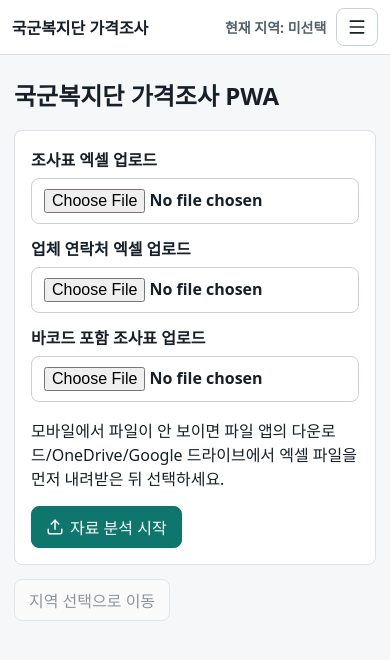
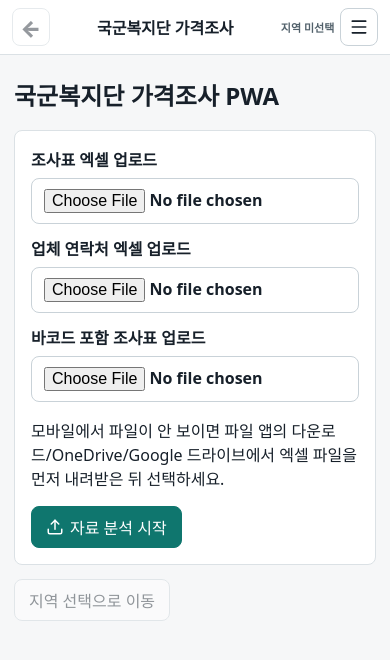
Before and after one commit to predict59/priceresearchsupporter, a React (Vite) app: page / in a window 390 px wide. Shown: the top 660 px of the page. Built offline with nearby package versions, Linux system fonts and the light colour scheme.

Commit message:
Fix item save feedback and app header navigation

```diff
--- a/src/App.tsx
+++ b/src/App.tsx
@@ -173,11 +173,12 @@ function App() {
     if (missing.length) {
       const label = next.normalDisplay === "X" ? "정상진열 X 품목" : next.normalDisplay === "O" ? "정상진열 품목" : "정상진열 여부가 선택되지 않아 기본 사진 기준";
       const ok = confirm(`사진이 부족합니다.\n\n${label}은 아래 사진이 필요합니다.\n- ${missing.join("\n- ")}\n\n그래도 저장하시겠습니까?`);
-      if (!ok) return;
+      if (!ok) return false;
     }
     const saved: SurveyItem = { ...next, status: "완료", updatedAt: now() };
     await putItem(saved);
     await refresh(saved.region);
+    return true;
   }
 
   async function doExportExcel(region = currentRegion) {
@@ -213,13 +214,25 @@ function App() {
   }
 
   const regionSummary = (region: string) => summarize(items.filter((item) => item.region === region), region === currentRegion ? photos : []);
+  const canGoBack = view !== "upload" && !(view === "regions" && regions.length > 0);
+  const goBack = () => {
+    setMenuOpen(false);
+    if (view === "workspace") setView("regions");
+    else if (view === "store") setView("workspace");
+    else if (view === "items") setView("store");
+    else if (view === "item") setView("items");
+    else if (view === "validation") setView(currentRegion ? "workspace" : "regions");
+    else if (view === "backup") setView(regions.length ? "regions" : "upload");
+    else if (view === "regions") setView("upload");
+  };
 
   return (
     <div className="app">
       <header className={`topbar ${menuOpen ? "menu-open" : ""}`}>
         <div className="top-main">
+          <button className="top-back icon-button" onClick={goBack} disabled={!canGoBack} aria-label="뒤로가기">←</button>
           <button className="brand" onClick={() => setView(regions.length ? "regions" : "upload")}>국군복지단 가격조사</button>
-          <span className="current">현재 지역: {currentRegion ?? "미선택"}</span>
+          <span className="current">{currentRegion ? `현재 지역: ${currentRegion}` : "지역 미선택"}</span>
           <button className="top-toggle icon-button" onClick={() => setMenuOpen((value) => !value)} aria-expanded={menuOpen} aria-label="메뉴 열기">
             <Menu size={20} />
           </button>
@@ -321,7 +334,6 @@ function App() {
 
       {view === "store" && selectedStore && (
         <main className="page narrow">
-          <button onClick={() => setView("workspace")}>← 작업공간</button>
           <section className="panel">
             <h1>{selectedStore.storeName}</h1>
             <p>{selectedStore.storeAddress}</p>
@@ -337,7 +349,6 @@ function App() {
 
       {view === "items" && selectedStore && (
         <main className="page">
-          <button onClick={() => setView("store")}>← 업체사진</button>
           <h1>{selectedStore.storeName}</h1>
           <div className="sticky-search item-search">
             <SearchBox value={query} onChange={setQuery} placeholder="품목명 / 바코드 / 순번 검색" />
@@ -366,12 +377,11 @@ function App() {
       )}
 
       {view === "item" && selectedItem && (
-        <ItemEditor item={selectedItem} photos={photos.filter((photo) => photo.storeId === selectedItem.storeId)} storeItems={storeItems} onBack={() => setView("items")} onMove={(id) => setSelectedItemId(id)} onPhoto={saveItemPhoto} onDeletePhoto={removeItemPhoto} onSave={saveItem} />
+        <ItemEditor item={selectedItem} photos={photos.filter((photo) => photo.storeId === selectedItem.storeId)} onPhoto={saveItemPhoto} onDeletePhoto={removeItemPhoto} onSave={saveItem} />
       )}
 
       {view === "validation" && (
         <main className="page">
-          <button onClick={() => setView("workspace")}>← 작업공간</button>
           <h1>검증</h1>
           <Validation title="미완료 품목" items={regionItems.filter((item) => item.status !== "완료")} open={(id) => { setSelectedItemId(id); setView("item"); }} />
           <Validation title="사진누락 품목" items={regionItems.filter((item) => requiredPhotoLabels(item, photos.filter((photo) => photo.storeId === item.storeId)).length > 0)} open={(id) => { setSelectedItemId(id); setView("item"); }} />
@@ -533,9 +543,11 @@ function PhotoInput({ id, label, onFile }: { id?: string; label: string; onFile:
   );
 }
 
-function ItemEditor({ item, photos, onBack, onPhoto, onDeletePhoto, onSave }: { item: SurveyItem; photos: SurveyPhoto[]; storeItems: SurveyItem[]; onBack: () => void; onMove: (id: string) => void; onPhoto: (item: SurveyItem, type: PhotoType, file: File) => Promise<void>; onDeletePhoto: (photo: SurveyPhoto) => Promise<void>; onSave: (item: SurveyItem) => void }) {
+function ItemEditor({ item, photos, onPhoto, onDeletePhoto, onSave }: { item: SurveyItem; photos: SurveyPhoto[]; onPhoto: (item: SurveyItem, type: PhotoType, file: File) => Promise<void>; onDeletePhoto: (photo: SurveyPhoto) => Promise<void>; onSave: (item: SurveyItem) => Promise<boolean> }) {
   const [draft, setDraft] = useState(item);
   const [photoMessage, setPhotoMessage] = useState("");
+  const [saveMessage, setSaveMessage] = useState("");
+  const [isSaving, setIsSaving] = useState(false);
   useEffect(() => setDraft(item), [item.id]);
   const update = (patch: Partial<SurveyItem>) => setDraft((old) => ({ ...old, ...patch, status: old.status === "미조사" ? "조사중" : old.status }));
   const missing = requiredPhotoLabels(draft, photos);
@@ -552,14 +564,34 @@ function ItemEditor({ item, photos, onBack, onPhoto, onDeletePhoto, onSave }: {
     await onPhoto(draft, type, file);
     setPhotoMessage(`${label} 업로드 완료`);
   };
-  return <main className="page item-page"><section className="item-hero compact-hero"><button onClick={onBack}>← 이전</button><div><h1>{draft.itemNo} {draft.productName}</h1><Badge text={draft.status} /></div></section>
+  const handleSave = async () => {
+    setIsSaving(true);
+    setSaveMessage("저장 중...");
+    try {
+      const saved = await onSave(draft);
+      if (saved) {
+        setDraft((old) => ({ ...old, status: "완료" }));
+        setSaveMessage(`저장 완료 · ${new Date().toLocaleTimeString("ko-KR", { hour: "2-digit", minute: "2-digit" })}`);
+      } else {
+        setSaveMessage("저장이 취소되었습니다.");
+      }
+    } catch (error) {
+      console.error(error);
+      setSaveMessage("저장 실패: 다시 눌러주세요.");
+      alert("저장에 실패했습니다. 다시 시도해 주세요.");
+    } finally {
+      setIsSaving(false);
+    }
+  };
+  return <main className="page item-page"><section className="item-hero compact-hero"><div><h1>{draft.itemNo} {draft.productName}</h1><Badge text={draft.status} /></div></section>
     <section className="panel"><h2>① 사진자료</h2><p>업체사진: {photos.some((photo) => photo.type === "STORE_FRONT") ? "촬영완료" : "미촬영"} (ZIP 내보내기 시 품목별 .1 파일로 복사)</p>{photoMessage && <p className="ok upload-message">{photoMessage}</p>}<PhotoSlot id="photo-product-display" label="제품진열사진" photo={itemPhotos.display} onFile={(file) => upload("PRODUCT_DISPLAY", file, "제품진열사진")} onDelete={onDeletePhoto} /><PhotoSlot id="photo-product-info" label="제품정보/후면/바코드사진" photo={itemPhotos.info} onFile={(file) => upload("PRODUCT_INFO_BARCODE", file, "제품정보/후면/바코드사진")} onDelete={onDeletePhoto} /><PhotoSlot id="photo-pos-receipt" label="POS/영수증사진" photo={itemPhotos.pos} onFile={(file) => upload("POS_RECEIPT", file, "POS/영수증사진")} onDelete={onDeletePhoto} /><button className="row-button" onClick={nextBlank}>다음 빈칸으로 이동</button>{missing.length > 0 && <p className="warn">사진누락: {missing.join(", ")}</p>}</section>
     <details className="panel" open><summary>② 업체 제시정보</summary><Info item={draft} /></details>
     <section className="panel"><h2>③ 실물 확인</h2><Choice label="정상진열" value={draft.normalDisplay} values={["O", "X"]} onChange={(value) => update({ normalDisplay: value as SurveyItem["normalDisplay"] })} /><Choice label="규격일치" value={draft.specMatch} values={["O", "X", "-"]} onChange={(value) => update({ specMatch: value as SurveyItem["specMatch"] })} /><Choice label="바코드일치" value={draft.barcodeMatch} values={["O", "X", "-"]} onChange={(value) => update({ barcodeMatch: value as SurveyItem["barcodeMatch"] })} /></section>
     <section className="panel"><h2>④ 가격 판단</h2><Money label="정상가" value={draft.normalPrice} onChange={(value) => update({ normalPrice: num(value) })} /><Choice label="할인 여부" value={draft.hasDiscount === null ? "" : draft.hasDiscount ? "할인 있음" : "할인 없음"} values={["할인 없음", "할인 있음"]} onChange={(value) => update({ hasDiscount: value === "할인 있음" })} /><Money label="할인가" value={draft.discountPrice} onChange={(value) => update({ discountPrice: num(value) })} /><label>할인 시작일<input type="date" value={draft.discountStartDate} onChange={(event) => update({ discountStartDate: event.target.value })} /></label><label>할인 종료일<input type="date" value={draft.discountEndDate} onChange={(event) => update({ discountEndDate: event.target.value })} /></label><DiscountPeriod value={draft.discountType} oral={draft.discountOral ?? draft.discountType.includes("구두")} onChange={(discountType, discountOral) => update({ discountType, discountOral })} />{draft.basePrice !== null && draft.normalPrice !== null && <p className="notice">참고: 정상가가 기준가격보다 {draft.normalPrice < draft.basePrice ? "낮습니다" : draft.normalPrice > draft.basePrice ? "높습니다" : "같습니다"}.</p>}</section>
     <section className="panel"><h2>⑤ 진열상태</h2>{draft.normalDisplay === "X" ? <><Choice label="바코드 등록 여부" value={draft.barcodeRegistered} values={["O", "X"]} onChange={(value) => update({ barcodeRegistered: value as SurveyItem["barcodeRegistered"] })} /><Choice label="상태" value={draft.abnormalStatus} values={["미진열", "미판매"]} onChange={(value) => update({ abnormalStatus: value as SurveyItem["abnormalStatus"] })} /><Choice label="POS 조회 여부" value={draft.posChecked} values={["조회함", "조회불가", "미조회"]} onChange={(value) => update({ posChecked: value as SurveyItem["posChecked"] })} /><Money label="POS 확인 가격" value={draft.posPrice} onChange={(value) => update({ posPrice: num(value) })} /></> : <p className="notice">정상진열 X일 때만 바코드 등록 여부, 미진열/미판매, POS 정보를 입력합니다.</p>}</section>
     <section className="panel"><h2>⑥ 특이사항</h2><Choice label="비정상진열" value={draft.abnormalDisplay ?? ""} values={["O", "X"]} onChange={(value) => update({ abnormalDisplay: value as SurveyItem["abnormalDisplay"] })} />{draft.abnormalDisplay === "O" && <p className="warn">비정상진열이면 어떤 위치에 어떻게 진열되어 있었는지 특이사항에 적어주세요.</p>}<div className="chips">{["가격표 수기 작성", "POS 확인", "규격 불일치", "바코드 불일치", "장기 할인", "구두 확인", "비정상진열", "미진열", "미판매", "폐점", "품절", "기타"].map((text) => <button key={text} onClick={() => update({ memo: draft.memo ? `${draft.memo} / ${text}` : text })}>{text}</button>)}</div><textarea placeholder="예: 같은 카테고리 매대가 아닌 행사 매대에 단독 진열 / 위치 혼재 / 진열 위치 확인 필요" value={draft.memo} onChange={(event) => update({ memo: event.target.value })} /></section>
-    <button className="save-fab primary" onClick={() => onSave(draft)} aria-label="저장"><CheckCircle2 size={22} />저장</button>
+    {saveMessage && <div className={`save-toast ${saveMessage.includes("실패") ? "danger-toast" : ""}`}>{saveMessage}</div>}
+    <button type="button" className="save-fab primary" onClick={handleSave} disabled={isSaving} aria-label="저장"><CheckCircle2 size={22} />{isSaving ? "저장 중" : "저장"}</button>
   </main>;
 }
 
--- a/src/styles.css
+++ b/src/styles.css
@@ -35,11 +35,12 @@ button:disabled { opacity: .45; cursor: not-allowed; }
 .top-main {
   min-height: 40px;
   display: grid;
-  grid-template-columns: 1fr auto auto;
+  grid-template-columns: 42px 1fr auto 42px;
   gap: 10px;
   align-items: center;
 }
-.brand { font-weight: 800; border: 0; background: transparent; padding: 0; justify-content: flex-start; }
+.brand { font-weight: 900; border: 0; background: transparent; padding: 0; justify-content: center; text-align: center; font-size: 18px; }
+.top-back { min-height: 38px; padding: 0; font-size: 22px; font-weight: 900; }
 .top-toggle { min-height: 38px; padding: 0 10px; }
 .top-actions {
   display: none;
@@ -59,7 +60,7 @@ button:disabled { opacity: .45; cursor: not-allowed; }
 .top-actions button { width: 100%; justify-content: flex-start; border: 0; }
 .top-actions button:hover { background: #eef2f4; }
 .actions { display: flex; flex-wrap: wrap; gap: 8px; align-items: center; }
-.current { color: #52616b; font-weight: 700; }
+.current { color: #52616b; font-size: 13px; font-weight: 800; white-space: nowrap; max-width: 170px; overflow: hidden; text-overflow: ellipsis; }
 .page { width: min(1180px, 100%); margin: 0 auto; padding: 14px 14px 96px; }
 .narrow { width: min(760px, 100%); }
 .page-head { display: flex; justify-content: space-between; align-items: center; gap: 10px; }
@@ -341,6 +342,25 @@ textarea { min-height: 110px; resize: vertical; }
   border-radius: 999px;
   box-shadow: 0 12px 28px rgba(15, 23, 42, .22);
 }
+.save-toast {
+  position: fixed;
+  right: 16px;
+  bottom: 84px;
+  z-index: 26;
+  max-width: min(320px, calc(100vw - 32px));
+  border-radius: 999px;
+  background: #ecfdf5;
+  color: #166534;
+  border: 1px solid #86efac;
+  padding: 10px 14px;
+  font-weight: 900;
+  box-shadow: 0 12px 28px rgba(15, 23, 42, .14);
+}
+.danger-toast {
+  background: #fef2f2;
+  color: #991b1b;
+  border-color: #fecaca;
+}
 .sticky-lite { width: 100%; min-height: 56px; }
 .row-button { width: 100%; justify-content: flex-start; margin-bottom: 6px; }
 .store-card { position: relative; }
@@ -440,10 +460,10 @@ textarea { min-height: 110px; resize: vertical; }
 .icon-button { width: 42px; padding: 0; }
 
 @media (max-width: 720px) {
-  .top-main { grid-template-columns: 1fr auto; }
-  .top-main .current { grid-column: 1 / -1; }
-  .topbar:not(.menu-open) .top-main .current { grid-column: auto; font-size: 14px; justify-self: end; }
-  .topbar:not(.menu-open) .top-main { grid-template-columns: 1fr auto auto; }
+  .top-main { grid-template-columns: 38px minmax(0, 1fr) auto 38px; gap: 6px; }
+  .brand { font-size: 16px; }
+  .current { max-width: 96px; font-size: 11px; }
+  .top-back, .top-toggle { width: 38px; min-height: 38px; }
   .sticky-search { grid-template-columns: 1fr auto auto; }
   .sticky-search .search { grid-column: 1 / -1; }
   .tool-toggle:not(.icon-button) { grid-column: 2 / 4; }
@@ -457,4 +477,5 @@ textarea { min-height: 110px; resize: vertical; }
   .photo-actions { grid-template-columns: 1fr; }
   .photo-picker > div { grid-template-columns: 1fr 1fr; }
   .save-fab { right: 12px; bottom: 14px; }
+  .save-toast { right: 12px; bottom: 78px; }
 }
```
